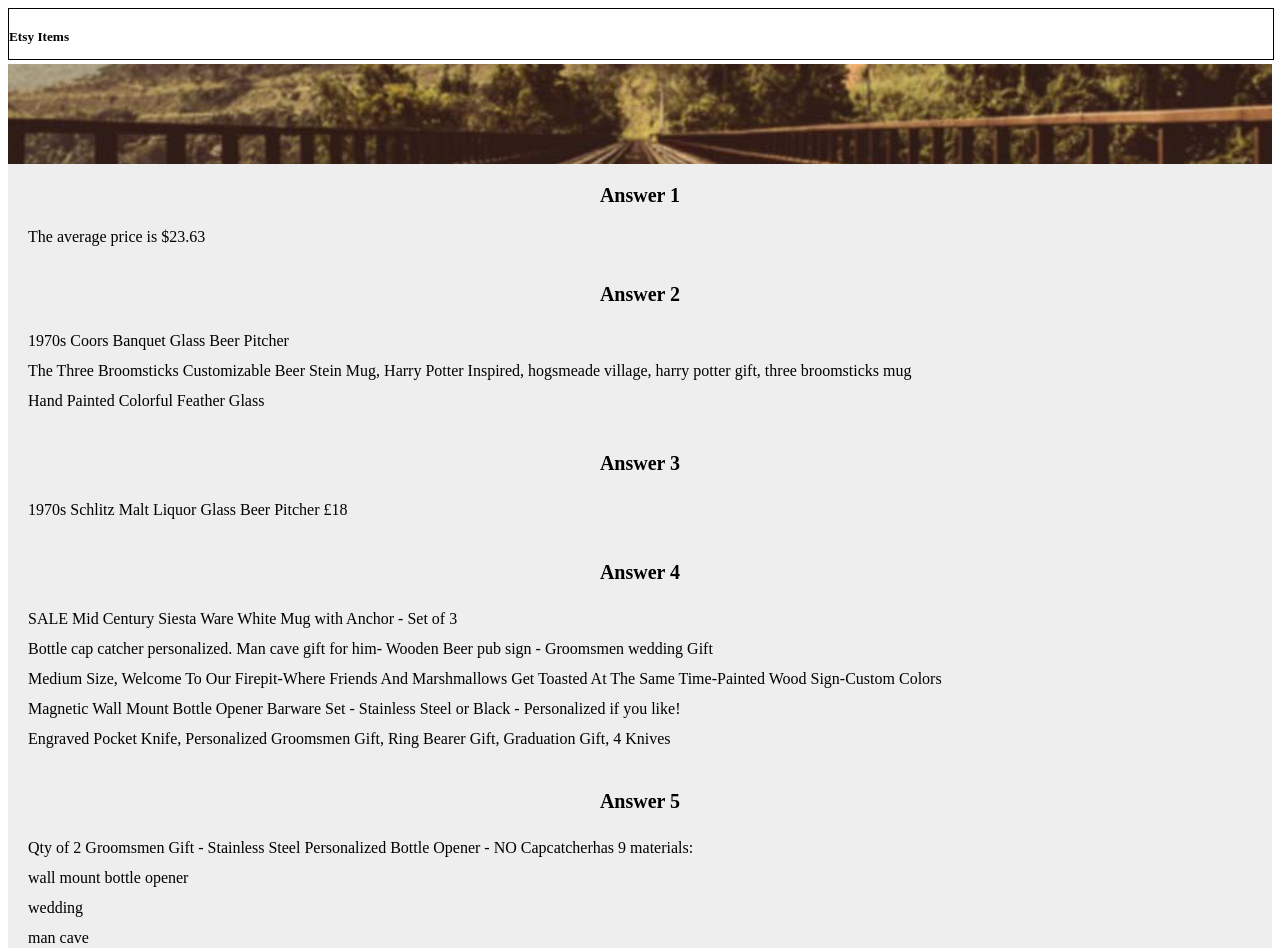
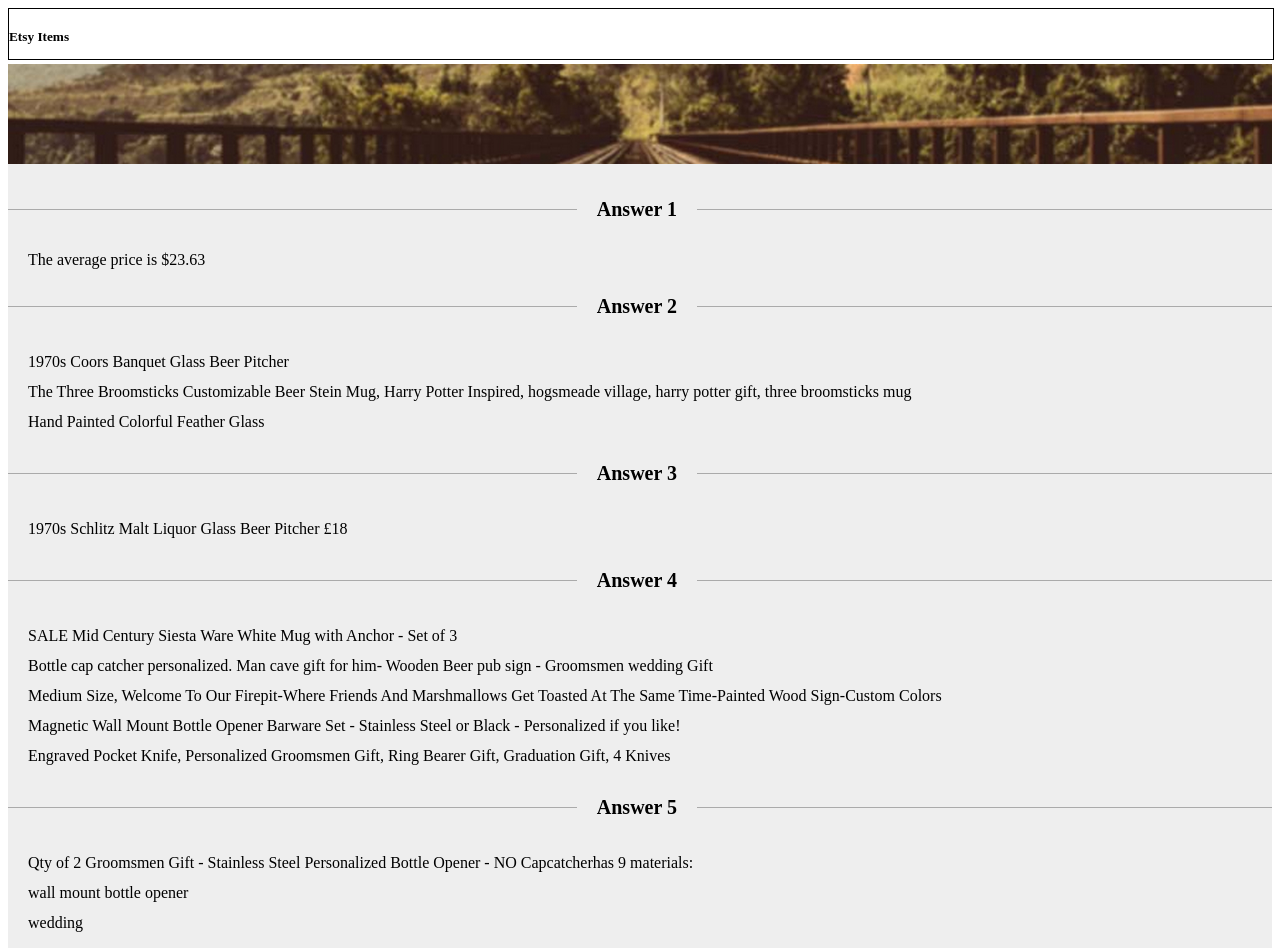
Before and after one commit to Shalmalidp/etsyitem-day8, a plain HTML site: page index.html in a window 1280 px wide. Shown: the top 948 px of the page. Drawn offline with Linux system fonts and the light colour scheme.

Commit message:
FINAL COMMIT.

```diff
--- a/index.html
+++ b/index.html
@@ -13,29 +13,36 @@
      <div class="main-body">
   <div class="background_image">
   </div>
+
   <div class="answer1-container">
-    <h3>Answer  1</h3>
+    <h3><span>Answer  1</span></h3>
       <p id='answer1'> </p>
   </div>
 
   <div class="answer2-container">
-    <h3>Answer  2</h3>
+    <h3><span>Answer  2</span></h3>
       <p id='answer2'> </p>
     </div>
 
-
   <div class="answer3-container">
-  <h3>Answer 3</h3>
-  <p id='answer3'> </p>
+      <h3><span>Answer 3</span></h3>
+      <p id='answer3'> </p>
   </div>
 
   <div class="answer4-container">
-  <h3>Answer  4</h3>
-  <p id="answer4"> </p>
+      <h3><span>Answer  4</span></h3>
+      <p id="answer4"> </p>
   </div>
 
-  <div class="answer5-container"><h3>Answer 5</h3><p id="answer5"></p></div>
-  <div class="answer6-container"><h3>Answer 6</h3><p id="answer6"></p></div>
+  <div class="answer5-container">
+    <h3><span>Answer 5</span></h3>
+    <p id="answer5"></p>
+  </div>
+
+  <div class="answer6-container">
+      <h3><span>Answer 6</span></h3>
+      <p id="answer6"></p>
+  </div>
 </div>
   <footer><h6>&copy;2015 Your Name</h6></footer>
 
--- a/scss/main.scss
+++ b/scss/main.scss
@@ -32,7 +32,6 @@ header{
   //overflow: auto;
   display:inline-block;
   width :100%;
-
   background-color:#EEEEEE;
 
 
@@ -40,17 +39,30 @@ header{
     background-image:url('../images/banner.jpg');
     background-size:cover;
     height:100px;
+    margin-bottom: 25px;
   }
 
 .answer1-container{
   width :100%;
   display:inline-block;
-  border-bottom: 1px #C1C1C1;
   //overflow:auto;
   h3{
+    line-height: 30px;
+    border-top: 1px solid #aaaaaa;
+    padding-bottom :20px;
+    text-align: center;
     font-size: 20px;
-    text-align: center;
+    position:relative;
+
   }
+  span{
+    position:absolute;
+    background-color:#EEEEEE;
+    top: -16px;
+    left: 45%;
+    padding: 0 20px;
+  }
+
 
   p{
       padding-left: 20px;
@@ -62,11 +74,25 @@ header{
   width :100%;
   display:inline-block;
   //overflow:auto;
+
   h3{
+    line-height: 30px;
+    border-top: 1px solid #aaaaaa;
+    padding-bottom :20px;
     text-align: center;
     font-size: 20px;
+    position:relative;
 
   }
+  span{
+    position:absolute;
+    background-color:#EEEEEE;
+    top: -16px;
+    left: 45%;
+    padding: 0 20px;
+  }
+
+
   p{
       padding-left: 20px;
       line-height: 30px;
@@ -83,18 +109,44 @@ p{
       line-height: 30px;
   }
   h3{
+    line-height: 30px;
+    border-top: 1px solid #aaaaaa;
+    padding-bottom :20px;
     text-align: center;
     font-size: 20px;
+    position:relative;
+
   }
+  span{
+    position:absolute;
+    background-color:#EEEEEE;
+    top: -16px;
+    left: 45%;
+    padding: 0 20px;
+  }
+
 }
 .answer4-container{
   width :100%;
   display:inline-block;
   //overflow:auto;
   h3{
+    line-height: 30px;
+    border-top: 1px solid #aaaaaa;
+    padding-bottom :20px;
     text-align: center;
     font-size: 20px;
+    position:relative;
+
   }
+  span{
+    position:absolute;
+    background-color:#EEEEEE;
+    top: -16px;
+    left: 45%;
+    padding: 0 20px;
+  }
+
   p{
       padding-left: 20px;
       line-height: 30px;
@@ -106,9 +158,22 @@ p{
    display:inline-block;
  // overflow:auto;
   h3{
+    line-height: 30px;
+    border-top: 1px solid #aaaaaa;
+    padding-bottom :20px;
     text-align: center;
     font-size: 20px;
+    position:relative;
+
   }
+  span{
+    position:absolute;
+    background-color:#EEEEEE;
+    top: -16px;
+    left: 45%;
+    padding: 0 20px;
+  }
+
   p{
       padding-left: 20px;
       line-height: 30px;
@@ -120,9 +185,22 @@ p{
    display:inline-block;
   //overflow:auto;
   h3{
+    line-height: 30px;
+    border-top: 1px solid #aaaaaa;
+    padding-bottom :20px;
     text-align: center;
     font-size: 20px;
+    position:relative;
+
   }
+  span{
+    position:absolute;
+    background-color:#EEEEEE;
+    top: -16px;
+    left: 45%;
+    padding: 0 20px;
+  }
+
   p{
       padding-left: 20px;
       line-height: 20px;
```
Also changed, not shown: css/main.css.
